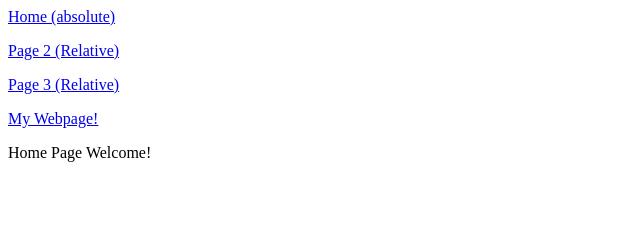
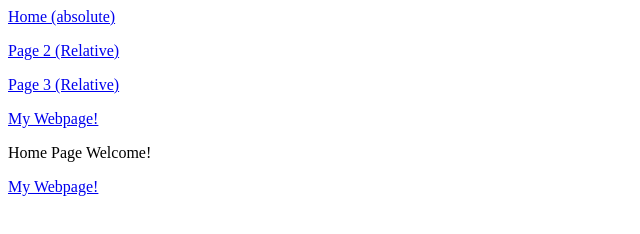
Before and after one commit to YamiBonneko/Jilana-Website, a plain HTML site: page Hwthree/Page 1.html in a window 1280 px wide. Shown: the whole page, without its empty margins (0-640 px from the left). Drawn offline with Linux system fonts and the light colour scheme.

Commit message:
Ok Im done now :)

```diff
--- a/Hwthree/Page 1.html
+++ b/Hwthree/Page 1.html
@@ -19,6 +19,7 @@
 
 <p> Home Page Welcome! </p>
 
+<p> <a href="https://yamibonneko.github.io/Jilana-Website/Hwtwo/newhwtwo.html"> My Webpage! </a>
 
 </body>
 
```
